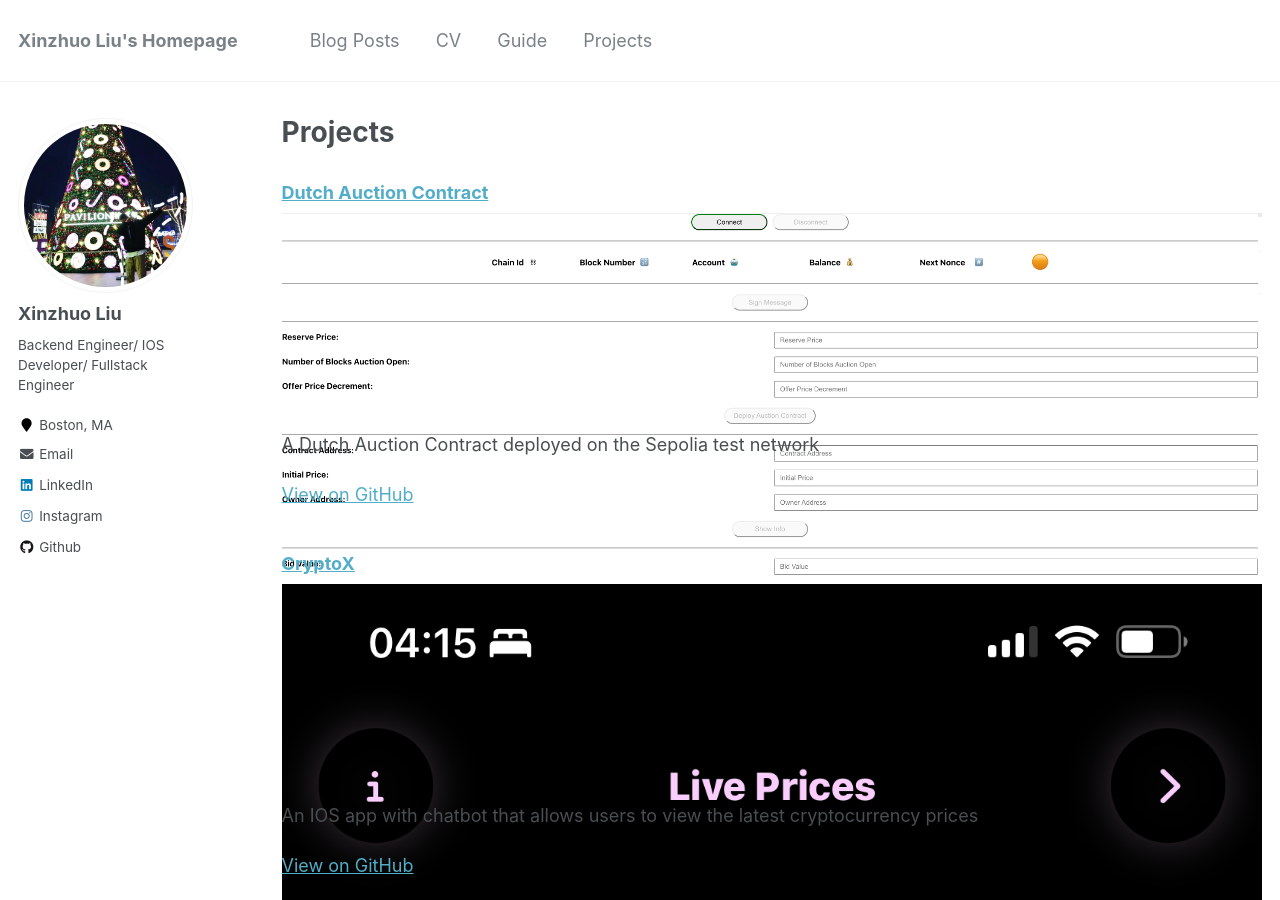
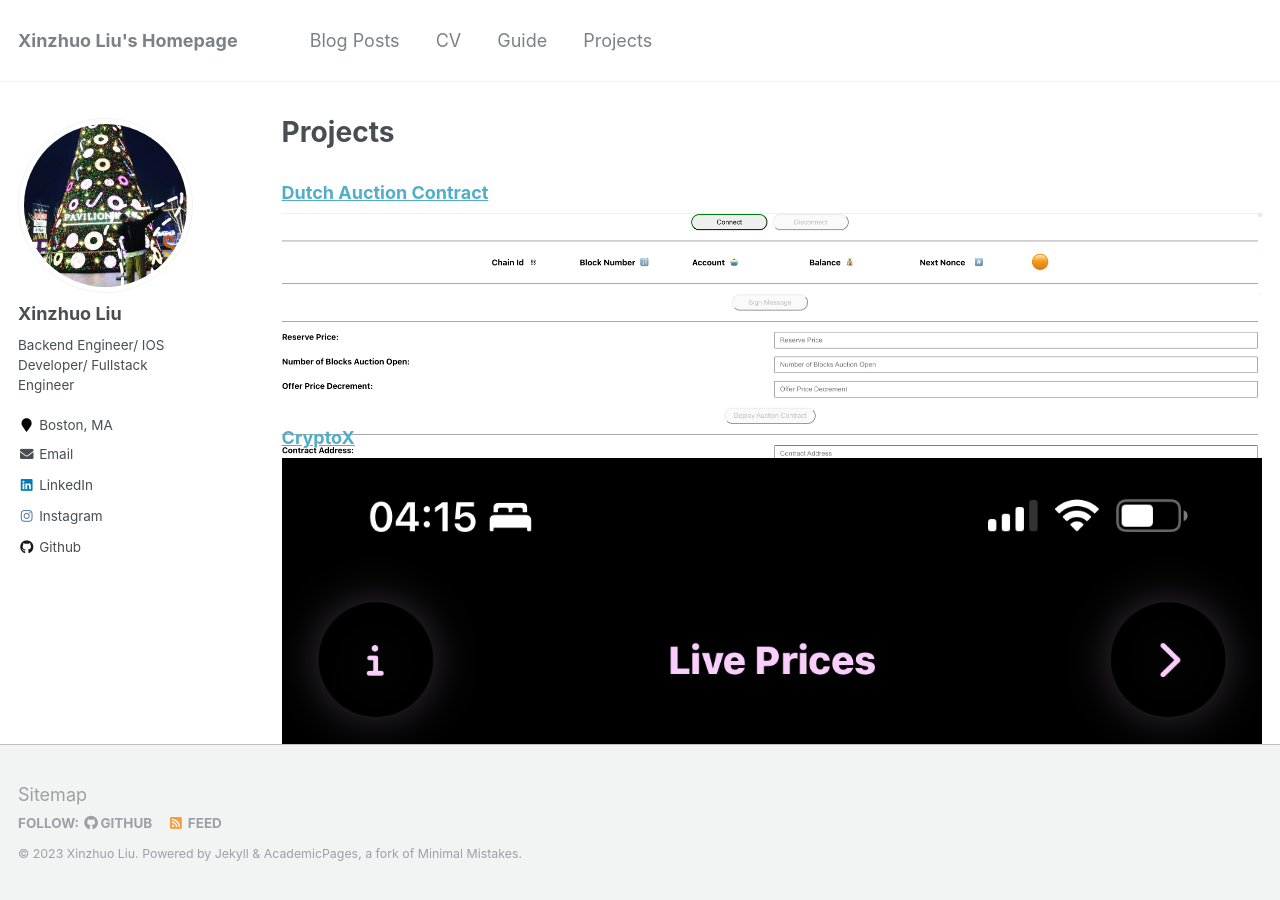
Before and after one commit to Uni-boy/uni-boy.github.io, a Jekyll site: the page built from _pages/projects.html, in a window 1280 px wide and 900 px high. Built offline with Jekyll 4.4.1, drawn with Linux system fonts in a browser that asks for light colours.

```diff
--- a/_pages/projects.html
+++ b/_pages/projects.html
@@ -8,11 +8,9 @@
 {% include base_path %}
 
 {% for project in site.projects %}
-<div class="project">
+<div class="project" style="max-height: 200px;">
   <h3><a href="{{ project.url }}">{{ project.title }}</a></h3>
-  <div style="max-height: 200px;">
-    <img src="{{ site.baseurl }}{{ project.image }}" alt="{{ project.title }}" class="page__hero-image" />
-  </div>
+  <img src="{{ site.baseurl }}{{ project.image }}" alt="{{ project.title }}" class="page__hero-image" />
   <p>{{ project.description }}</p>
   <p><a href="{{ project.github_url }}" target="_blank">View on GitHub</a></p>
 </div>
```
